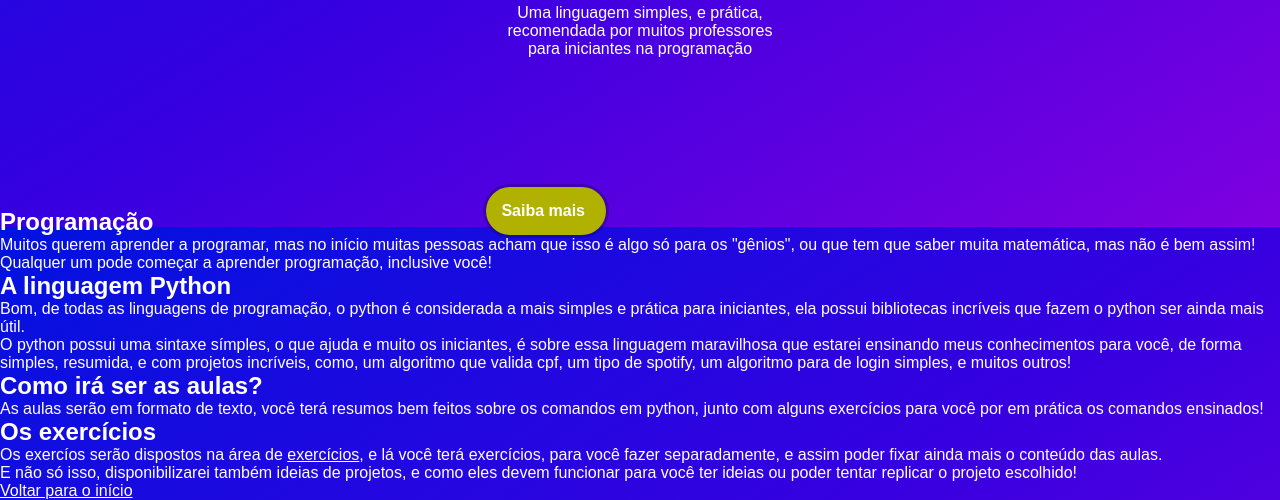
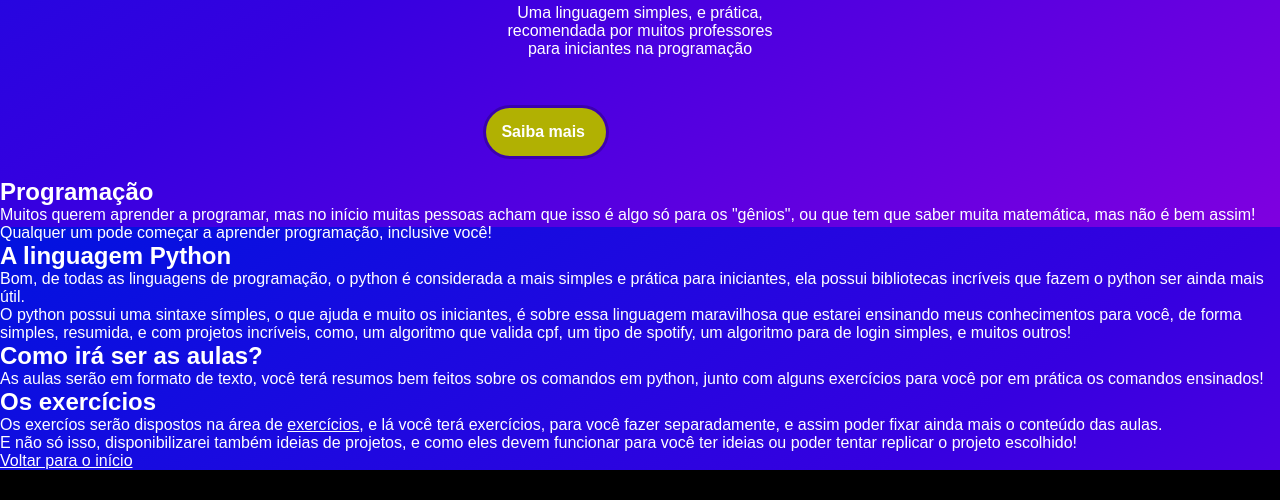
Before and after one commit to novon-boy/python, a plain HTML site: page index.html in a window 1280 px wide. Shown: the part 573-1073 px from the top of the page. After the commit the page ends 1043 px from the top, so only its background shows below. Drawn offline with nearby package versions, Linux system fonts and the light colour scheme.

Commit message:
conserto do erro do saiba mais

```diff
--- a/estilos/style.css
+++ b/estilos/style.css
@@ -67,9 +67,14 @@ section#inicio > p {
     width: 300px;
 }
 
-section#inicio > a {
+section#inicio > div{
+    position: relative;
+    height: 100px;
+}
+
+section#inicio > div > a {
     position: absolute;
-    top: 95%;
+    top: 50%;
     left: 38%;
     display: block;
     background-color: rgb(177, 177, 2);
@@ -82,15 +87,15 @@ section#inicio > a {
     padding: 15px;
 }
 
-section#inicio > a:hover {
+section#inicio > div > a:hover {
     background-color: rgb(206, 206, 5);
-    top: 93%;
+    top: 40%;
     transition: background-color 0.5s ease, top 0.5s ease;
 
 }
 
 section#inicio article#introducao {
-    margin-top: 150px;
+    margin-top: 20px;
 }
 
 a {
--- a/index.html
+++ b/index.html
@@ -32,7 +32,7 @@
             </picture>
             <h1>A LINGUAGEM DE PROGRAMAÇÃO MAIS <span>FÁCIL</span></h1>
             <p>Uma linguagem simples, e prática, recomendada por muitos professores para iniciantes na programação</p>
-            <a href="#">Saiba mais</a>
+            <div><a href="#">Saiba mais</a></div>
 
             <article id="introducao">
                 <h2>Programação</h2>
```
